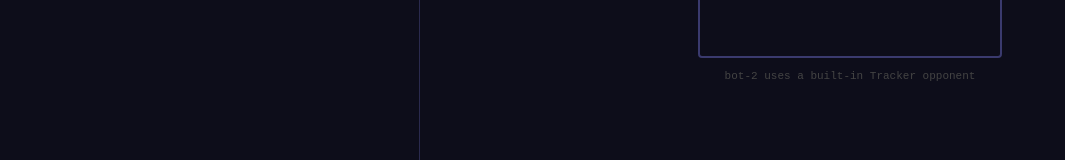
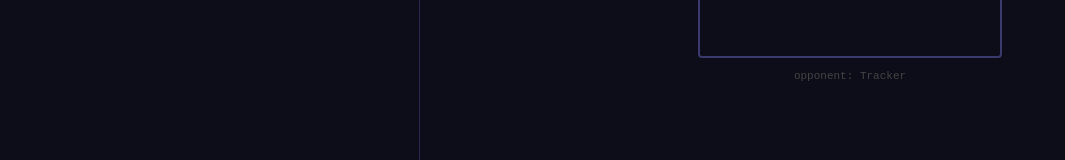
Before and after one commit to jordan-tiona/roboscript, a React (Vite) app in the folder packages/client/: page / in a window 1280 px wide. Shown: the part 421-581 px from the top of the page, without its empty margins (0-1065 px from the left). Built offline with nearby package versions, Linux system fonts and the light colour scheme.

Commit message:
extract bots to their own file/folder

```diff
--- a/packages/client/src/App.tsx
+++ b/packages/client/src/App.tsx
@@ -5,53 +5,14 @@ import type { ArenaHandle } from "./ui/Arena.js";
 import { Controls } from "./ui/Controls.js";
 import { GameLoop } from "./game/GameLoop.js";
 import type { BotEntry } from "./game/GameDriver.js";
+import { BUILT_IN_BOTS } from "./bots/index.js";
+import { DEFAULT_BOT_CODE } from "./bots/default.js";
 
-const DEFAULT_BOT = `class MyRobot extends Robot {
-  async run() {
-    while (true) {
-      await this.turn(15);
-      await this.move(100);
-      await this.turnGun(360);
-    }
-  }
 
-  onScannedRobot(e) {
-    this.fire(Math.min(3, e.energy / 10));
-  }
-
-  onHitWall() {
-    this.turn(45);
-  }
-}`;
-
-// A second bot that spins its radar and fires on sight
-const TRACKER_BOT = `class MyRobot extends Robot {
-  constructor() {
-    super();
-    this._target = null;
-  }
-
-  async run() {
-    while (true) {
-      await this.turnRadar(45);
-      if (this._target) {
-        await this.turnGun(this._target.bearing);
-        await this.fire(2);
-        this._target = null;
-      }
-      await this.move(50);
-      await this.turn(-20);
-    }
-  }
-
-  onScannedRobot(e) {
-    this._target = e;
-    this.fire(1);
-  }
-}`;
+const opponent = BUILT_IN_BOTS[0]!.entry;
 
 export function App() {
-  const [botACode, setBotACode] = useState(DEFAULT_BOT);
+  const [botACode, setBotACode] = useState(DEFAULT_BOT_CODE);
   const [running, setRunning] = useState(false);
   const arenaRef = useRef<ArenaHandle>(null);
   const loopRef = useRef<GameLoop | null>(null);
@@ -65,7 +26,7 @@ export function App() {
 
     bots.current = [
       { id: "bot-1", name: "MyRobot", code: botACode },
-      { id: "bot-2", name: "Tracker",  code: TRACKER_BOT },
+      opponent,
     ];
 
     const loop = new GameLoop(canvas, bots.current);
@@ -131,7 +92,7 @@ export function App() {
         </div>
         <Arena ref={arenaRef} />
         <div style={{ fontFamily: "monospace", fontSize: "11px", color: "#444" }}>
-          bot-2 uses a built-in Tracker opponent
+          opponent: {opponent.name}
         </div>
       </div>
     </div>
--- /dev/null
+++ b/packages/client/src/bots/default.ts
@@ -0,0 +1,19 @@
+export const DEFAULT_BOT_NAME = "MyRobot";
+
+export const DEFAULT_BOT_CODE = `class MyRobot extends Robot {
+  async run() {
+    while (true) {
+      await this.turn(15);
+      await this.move(100);
+      await this.turnGun(360);
+    }
+  }
+
+  onScannedRobot(e) {
+    this.fire(Math.min(3, e.energy / 10));
+  }
+
+  onHitWall() {
+    this.turn(45);
+  }
+}`;
--- /dev/null
+++ b/packages/client/src/bots/index.ts
@@ -0,0 +1,18 @@
+import { TRACKER_BOT_NAME, TRACKER_BOT_CODE } from "./tracker.js";
+import type { BotEntry } from "../game/GameDriver.js";
+
+export interface BuiltInBot {
+  id: string;
+  name: string;
+  description: string;
+  entry: BotEntry;
+}
+
+export const BUILT_IN_BOTS: BuiltInBot[] = [
+  {
+    id: "tracker",
+    name: TRACKER_BOT_NAME,
+    description: "Sweeps radar and fires on any scanned enemy.",
+    entry: { id: "bot-builtin-tracker", name: TRACKER_BOT_NAME, code: TRACKER_BOT_CODE },
+  },
+];
--- /dev/null
+++ b/packages/client/src/bots/tracker.ts
@@ -0,0 +1,26 @@
+export const TRACKER_BOT_NAME = "Tracker";
+
+export const TRACKER_BOT_CODE = `class MyRobot extends Robot {
+  constructor() {
+    super();
+    this._target = null;
+  }
+
+  async run() {
+    while (true) {
+      await this.turnRadar(45);
+      if (this._target) {
+        await this.turnGun(this._target.bearing);
+        await this.fire(2);
+        this._target = null;
+      }
+      await this.move(50);
+      await this.turn(-20);
+    }
+  }
+
+  onScannedRobot(e) {
+    this._target = e;
+    this.fire(1);
+  }
+}`;
```
Also changed, not shown: 1 other file (tests, documents, lock files or other folders).
